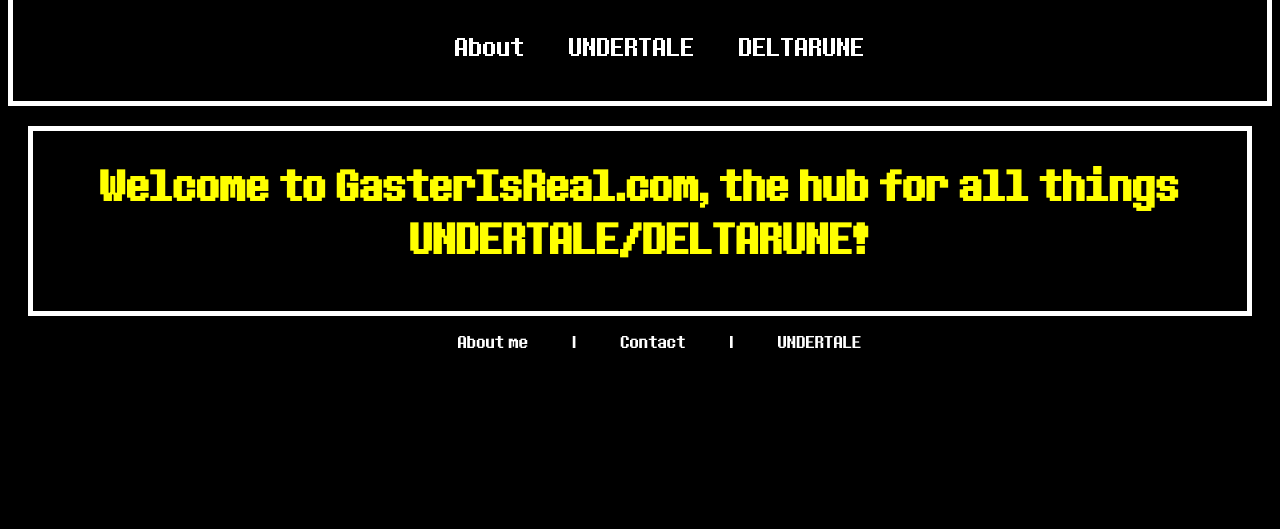
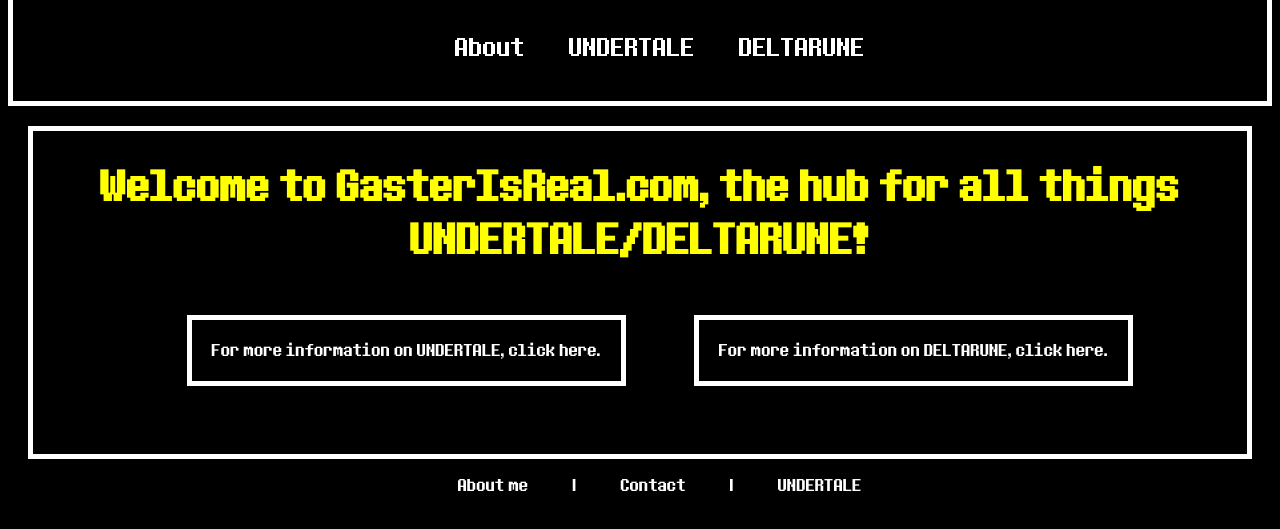
Before and after one commit to Pazmazz/GasterIsReal, a plain HTML site: page index.html in a window 1280 px wide. Shown: the part 141-670 px from the top of the page. Drawn offline with Linux system fonts and the light colour scheme.

Commit message:
modified:   css/style.css 	new file:   img/deltarun_main_image.jpg 	new file:   img/undertale_main_image.jpg 	new file:   img/undertale_main_image.webp 	modified:   index.html

```diff
--- a/css/style.css
+++ b/css/style.css
@@ -97,3 +97,17 @@
     color: yellow;
     text-decoration: underline
 }
+
+.container {
+    padding: 20px;
+    border: 5px #fff solid;
+    margin: 2rem;
+}
+
+.front-container li {
+    padding: 20px;
+    display: inline;
+    list-style-position: inside;
+    display: inline-block;
+    text-align: center;
+}
--- a/index.html
+++ b/index.html
@@ -31,9 +31,17 @@
             <h2 class="heading-color">
                 Welcome to GasterIsReal.com, the hub for all things UNDERTALE/DELTARUNE!
             </h2>
-            <p class="text">
+            <ul class="front-container">
+                <li class="container">
+                    For more information on UNDERTALE, <a href="underconstruction.html">click here</a>.
+                    <!-- <img src="img/undertale_main_image.jpg" alt="UNDERTALE Image"> -->
+                </li>
 
-            </p>
+                <li class="container">
+                    For more information on DELTARUNE, <a href="underconstruction.html">click here</a>.
+                    <!-- <img src="img/deltarun_main_image.jpg" alt="DELTARUNE Image"> -->
+                </li>
+            </ul>
         </main>
 
         <footer>
```
Also changed, not shown: img/deltarun_main_image.jpg (added), img/undertale_main_image.jpg (added), img/undertale_main_image.webp (added).
